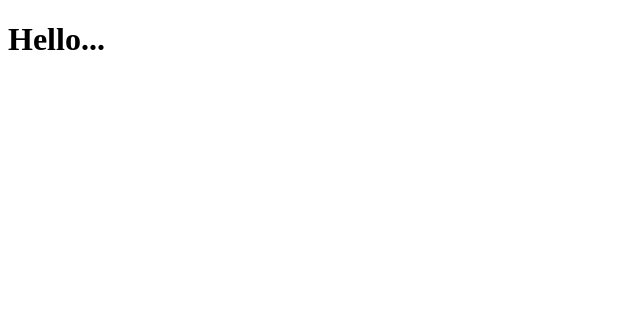
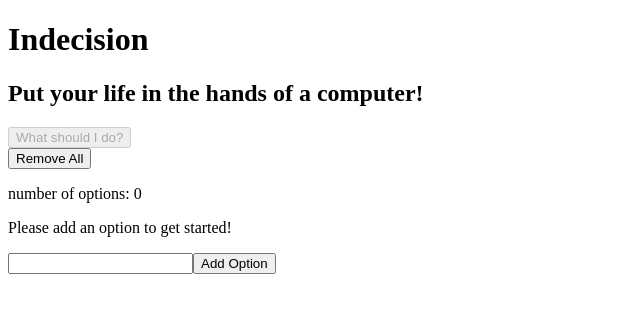
Before and after one commit to johnpwood/flip-a-coin, a React app: page / in a window 1280 px wide. Shown: the top 312 px of the page, without its empty margins (0-640 px from the left). Built offline with nearby package versions, Linux system fonts and the light colour scheme.

Commit message:
break components out into their own files

```diff
--- a/src/app.jsx
+++ b/src/app.jsx
@@ -1,4 +1,5 @@
 import React from 'react';
 import ReactDOM from 'react-dom';
+import IndecisionApp from './components/IndecisionApp';
 
-ReactDOM.render(<h1>Hello...</h1>, document.getElementById('app'));
+ReactDOM.render(<IndecisionApp />, document.getElementById('app'));
--- /dev/null
+++ b/src/components/Action.jsx
@@ -0,0 +1,13 @@
+import React from 'react';
+
+const Action = (props) => {
+  return (
+    <div>
+      <button
+        disabled={!props.hasOptions}
+        onClick={props.pick}>What should I do?</button>
+    </div>
+  );
+}
+
+export default Action;
--- /dev/null
+++ b/src/components/AddOption.jsx
@@ -0,0 +1,27 @@
+import React from 'react';
+
+export default class AddOption extends React.Component {
+  constructor(props) {
+    super(props);
+    this.addOption = this.addOption.bind(this);
+    this.state = { error: undefined };
+  }
+  addOption(e) {
+    e.preventDefault();
+    const option = e.target.elements.newOption.value.trim();
+    const error = this.props.addOption(option);
+    this.setState(() => ({ error }));
+    if(!error) { e.target.elements.newOption.value = ''; }
+  }
+  render() {
+    return (
+      <div>
+        {this.state.error && <p>{this.state.error}</p>}
+        <form onSubmit={this.addOption}>
+          <input name="newOption" />
+          <button>Add Option</button>
+        </form>
+      </div>
+    );
+  }
+}
--- /dev/null
+++ b/src/components/Header.jsx
@@ -0,0 +1,16 @@
+import React from 'react';
+
+const Header = (props) => {
+  return (
+    <div>
+      <h1>{props.title}</h1>
+      <h2>Put your life in the hands of a computer!</h2>
+    </div>
+  );
+};
+
+Header.defaultProps = {
+  title: 'Default Title',
+};
+
+export default Header;
--- /dev/null
+++ b/src/components/IndecisionApp.jsx
@@ -0,0 +1,70 @@
+import React from 'react';
+import AddOption from './AddOption';
+import Options from './Options';
+import Action from './Action';
+import Header from './Header';
+
+class IndecisionApp extends React.Component {
+  constructor(props) {
+    super(props);
+    this.state = {
+      options: props.options
+    };
+    this.removeOptions = this.removeOptions.bind(this);
+    this.removeOption = this.removeOption.bind(this);
+    this.pick = this.pick.bind(this);
+    this.addOption = this.addOption.bind(this);
+  }
+
+  removeOptions() {
+    this.setState(() => ({ options: [] }));
+  }
+  removeOption(option) {
+    this.setState(p => ({ options: p.options.filter(x => x !== option) }));
+  }
+  pick() {
+    alert(this.state.options[Math.floor(Math.random()*this.state.options.length)]);
+  }
+  addOption(option) {
+    if (!option) { return 'Enter an option first!'; }
+    if (!(this.state.options.filter(x => x === option).length === 0)) {
+      return 'This option already exists.  Please enter a unique new option.';
+    }
+    this.setState(p => ({ options: p.options.concat([option]) }));
+  }
+  componentDidMount() {
+    try {
+      const json = localStorage.getItem('options');
+      const options = JSON.parse(json);
+      if(options) {this.setState(() => ({"options": JSON.parse(json)}));}
+    }
+    catch(e) {
+    }
+  }
+  componentDidUpdate(p){
+    const json = JSON.stringify(this.state.options);
+    localStorage.setItem('options', json);
+  }
+    render() {
+    return (
+      <div>
+        <Header title = 'Indecision'
+                subtitle = 'Put your life in the hands of a computer!'
+        />
+        <Action hasOptions={this.state.options.length > 0}
+          pick={this.pick}
+        />
+          <Options options={this.state.options}
+                   removeOptions={this.removeOptions}
+                   removeOption={this.removeOption} />
+          <AddOption addOption={this.addOption} />
+      </div>
+    )
+  }
+}
+
+IndecisionApp.defaultProps = {
+  options: []
+};
+
+export default IndecisionApp;
--- /dev/null
+++ b/src/components/Option.jsx
@@ -0,0 +1,12 @@
+import React from 'react';
+
+const Option =  (props) => {
+  return (
+    <div>
+      {props.optionText}
+      <button onClick={(e)=>{props.removeOption(props.optionText)}}>x</button>
+    </div>
+  );
+};
+
+export default Option;
--- /dev/null
+++ b/src/components/Options.jsx
@@ -0,0 +1,21 @@
+import React from 'react';
+import Option from './Option';
+
+const Options = props => (
+  <div>
+    <button onClick={props.removeOptions}>Remove All</button>
+    <p>number of options: {props.options.length}</p>
+    {props.options.length === 0 && <p>Please add an option to get started!</p>}
+    <ul>
+      {props.options.map(x => (
+        <Option
+          key={x}
+          optionText={x}
+          removeOption={props.removeOption}
+        />))}
+    </ul>
+  </div>
+);
+
+
+export default Options;
--- a/webpack.config.js
+++ b/webpack.config.js
@@ -6,13 +6,16 @@ module.exports = {
   entry: './src/app.jsx',
   output: {
     path: path.join(__dirname, 'public'),
-    filename: 'bundle.js'
+    filename: 'bundle.js',
+  },
+  resolve: {
+    extensions: ['.js', '.jsx'],
   },
   module: {
     rules: [{
       loader: 'babel-loader',
-      test: /\.jsx$/,
-      exclude: /node_modules/
-    }]
-  }
+      test: /\.jsx?$/,
+      exclude: /node_modules/,
+    }],
+  },
 };
```
